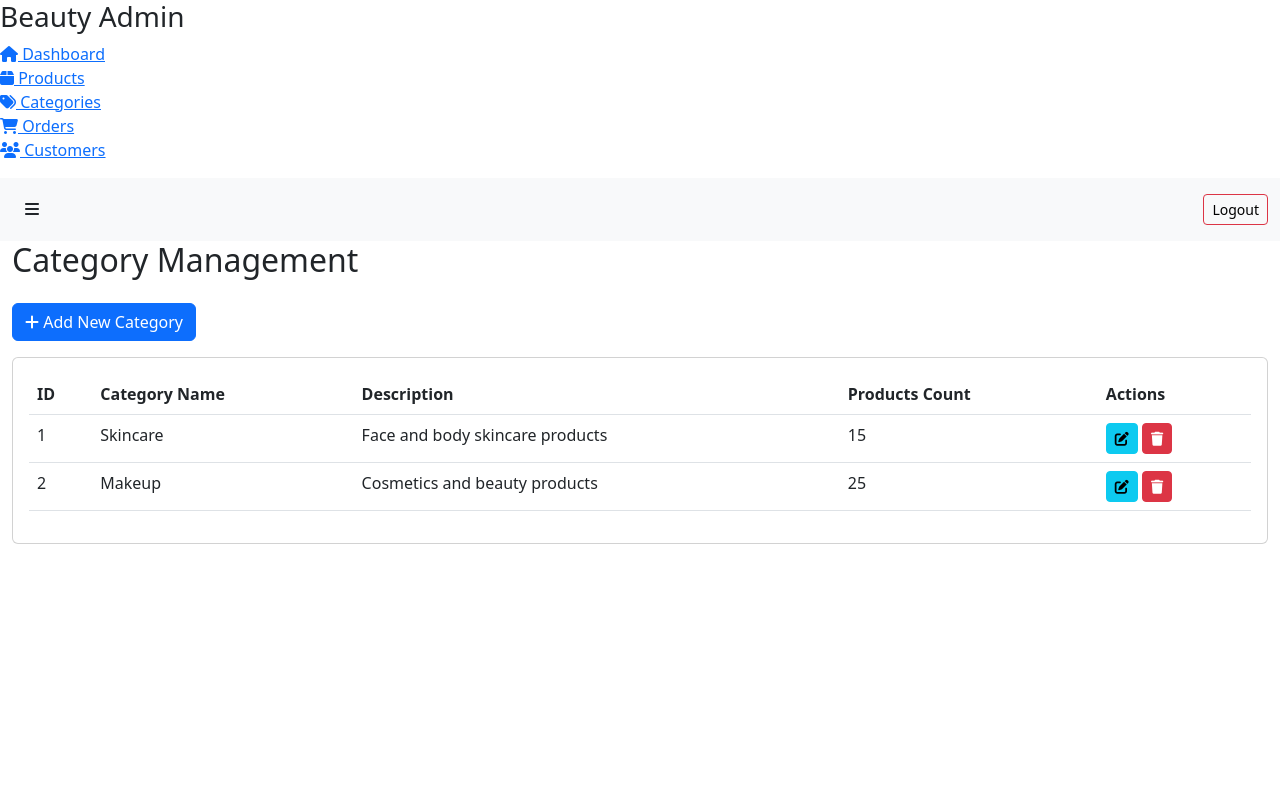
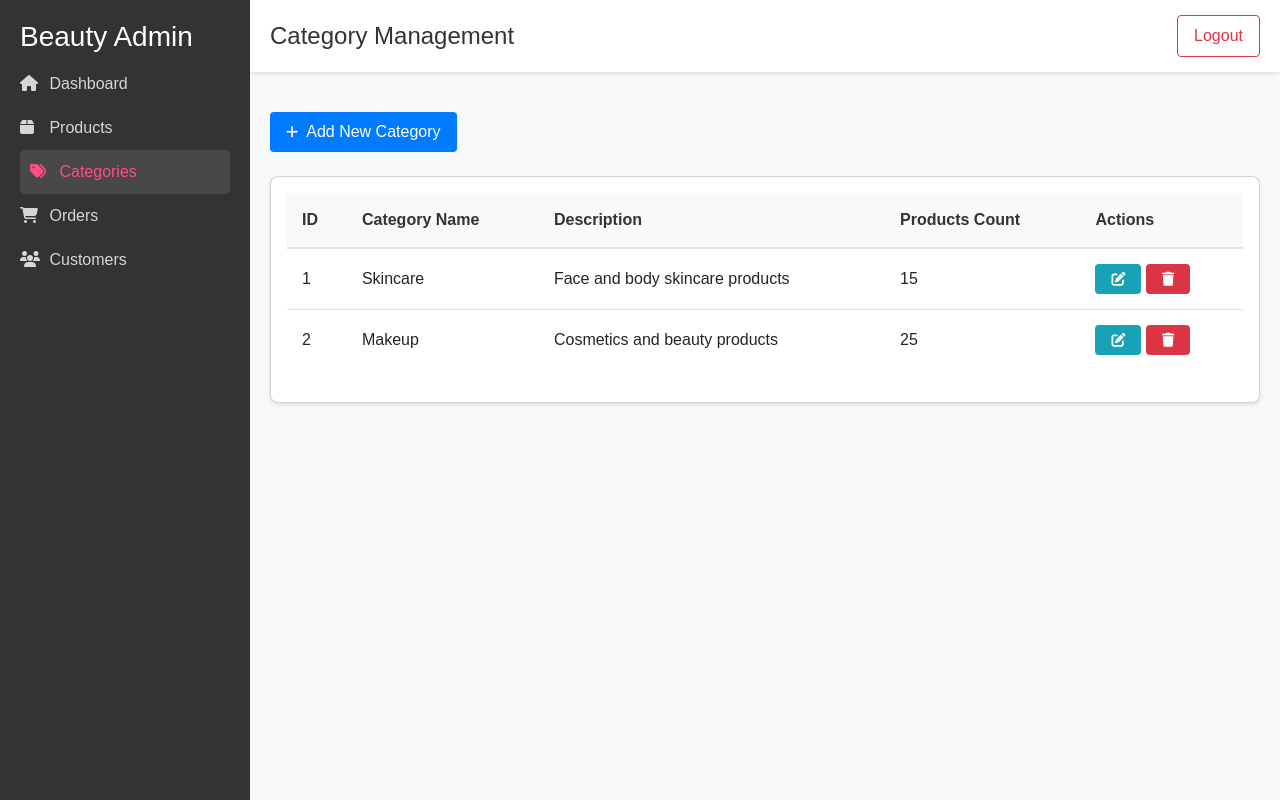
Before and after one commit to dimuthadithya/BeautyProducts, a PHP site: page /admin/categories.html in a window 1280 px wide. Run offline with PHP 8.4, Linux system fonts and the light colour scheme.

Commit message:
Refactor categories page: update title, restructure sidebar, enhance modal functionality, and improve CSS styles for better layout and responsiveness

```diff
--- a/admin/categories.html
+++ b/admin/categories.html
@@ -3,7 +3,7 @@
   <head>
     <meta charset="UTF-8" />
     <meta name="viewport" content="width=device-width, initial-scale=1.0" />
-    <title>Admin - Category Management</title>
+    <title>Beauty Admin - Categories</title>
     <!-- Bootstrap CSS -->
     <link
       href="https://cdn.jsdelivr.net/npm/bootstrap@5.3.0/dist/css/bootstrap.min.css"
@@ -15,62 +15,49 @@
       href="https://cdnjs.cloudflare.com/ajax/libs/font-awesome/6.4.0/css/all.min.css"
     />
     <!-- Custom CSS -->
+    <link rel="stylesheet" href="css/categories.css" />
     <link rel="stylesheet" href="css/sidebar.css" />
-    <link rel="stylesheet" href="css/categories.css" />
   </head>
   <body>
     <div class="wrapper">
       <!-- Sidebar -->
-      <nav id="sidebar">
+      <div class="sidebar">
         <div class="sidebar-header">
           <h3>Beauty Admin</h3>
         </div>
+        <nav>
+          <a href="dashboard.html" class="nav-link">
+            <i class="fas fa-home"></i> Dashboard
+          </a>
+          <a href="products.html" class="nav-link">
+            <i class="fas fa-box"></i> Products
+          </a>
+          <a href="categories.html" class="nav-link active">
+            <i class="fas fa-tags"></i> Categories
+          </a>
+          <a href="orders.html" class="nav-link">
+            <i class="fas fa-shopping-cart"></i> Orders
+          </a>
+          <a href="customers.html" class="nav-link">
+            <i class="fas fa-users"></i> Customers
+          </a>
+        </nav>
+      </div>
 
-        <ul class="list-unstyled components">
-          <li>
-            <a href="dashboard.html"><i class="fas fa-home"></i> Dashboard</a>
-          </li>
-          <li>
-            <a href="products.html"><i class="fas fa-box"></i> Products</a>
-          </li>
-          <li class="active">
-            <a href="categories.html"><i class="fas fa-tags"></i> Categories</a>
-          </li>
-          <li>
-            <a href="orders.html"
-              ><i class="fas fa-shopping-cart"></i> Orders</a
-            >
-          </li>
-          <li>
-            <a href="customers.html"><i class="fas fa-users"></i> Customers</a>
-          </li>
-        </ul>
-      </nav>
-
-      <!-- Page Content -->
-      <div id="content">
-        <!-- Navbar -->
-        <nav class="navbar navbar-expand-lg navbar-light bg-light">
-          <div class="container-fluid">
-            <button type="button" id="sidebarCollapse" class="btn">
+      <!-- Main Content -->
+      <div class="main-content">
+        <!-- Header -->
+        <div class="content-header">
+          <button class="menu-toggle" id="sidebarToggle">
             <i class="fas fa-bars"></i>
           </button>
-            <span class="navbar-text ms-auto">
-              <a href="#" class="btn btn-outline-danger btn-sm">Logout</a>
-            </span>
+          <h2>Category Management</h2>
+          <a href="login.html" class="btn btn-outline-danger">Logout</a>
         </div>
-        </nav>
-
-        <!-- Main Content -->
-        <div class="container-fluid">
-          <h2 class="mb-4">Category Management</h2>
-
+        <!-- Content Area -->
+        <div class="content">
           <!-- Add Category Button -->
-          <button
-            class="btn btn-primary mb-3"
-            data-bs-toggle="modal"
-            data-bs-target="#addCategoryModal"
-          >
+          <button class="btn btn-primary mb-4" id="addCategoryBtn">
             <i class="fas fa-plus"></i> Add New Category
           </button>
 
@@ -78,7 +65,7 @@
           <div class="card">
             <div class="card-body">
               <div class="table-responsive">
-                <table class="table table-hover">
+                <table class="table">
                   <thead>
                     <tr>
                       <th>ID</th>
@@ -95,10 +82,10 @@
                       <td>Face and body skincare products</td>
                       <td>15</td>
                       <td>
-                        <button class="btn btn-sm btn-info">
+                        <button class="btn btn-info btn-sm">
                           <i class="fas fa-edit"></i>
                         </button>
-                        <button class="btn btn-sm btn-danger">
+                        <button class="btn btn-danger btn-sm">
                           <i class="fas fa-trash"></i>
                         </button>
                       </td>
@@ -109,10 +96,10 @@
                       <td>Cosmetics and beauty products</td>
                       <td>25</td>
                       <td>
-                        <button class="btn btn-sm btn-info">
+                        <button class="btn btn-info btn-sm">
                           <i class="fas fa-edit"></i>
                         </button>
-                        <button class="btn btn-sm btn-danger">
+                        <button class="btn btn-danger btn-sm">
                           <i class="fas fa-trash"></i>
                         </button>
                       </td>
@@ -126,54 +113,137 @@
       </div>
     </div>
 
-    <!-- Add Category Modal -->
-    <div class="modal fade" id="addCategoryModal" tabindex="-1">
-      <div class="modal-dialog">
+    <!-- Add/Edit Category Modal -->
+    <div class="modal" id="categoryModal">
       <div class="modal-content">
         <div class="modal-header">
-            <h5 class="modal-title">Add New Category</h5>
-            <button
-              type="button"
-              class="btn-close"
-              data-bs-dismiss="modal"
-            ></button>
+          <h3>Add New Category</h3>
+          <button class="close-modal" aria-label="Close">×</button>
         </div>
         <div class="modal-body">
-            <form>
-              <div class="mb-3">
-                <label class="form-label">Category Name</label>
-                <input type="text" class="form-control" required />
+          <form id="categoryForm">
+            <div class="form-group">
+              <label for="categoryName">Category Name</label>
+              <input type="text" id="categoryName" required />
             </div>
-              <div class="mb-3">
-                <label class="form-label">Description</label>
-                <textarea class="form-control" rows="3"></textarea>
+            <div class="form-group">
+              <label for="categoryDescription">Description</label>
+              <textarea id="categoryDescription" rows="3"></textarea>
+            </div>
+            <div class="modal-footer">
+              <button type="button" class="btn-cancel">Cancel</button>
+              <button type="submit" class="btn-save">Save Category</button>
             </div>
           </form>
-          </div>
-          <div class="modal-footer">
-            <button
-              type="button"
-              class="btn btn-secondary"
-              data-bs-dismiss="modal"
-            >
-              Close
-            </button>
-            <button type="button" class="btn btn-primary">Save Category</button>
-          </div>
         </div>
       </div>
     </div>
 
-    <!-- Bootstrap JS and dependencies -->
+    <!-- Scripts -->
+    <!-- Bootstrap Bundle with Popper -->
     <script src="https://cdn.jsdelivr.net/npm/bootstrap@5.3.0/dist/js/bootstrap.bundle.min.js"></script>
-    <!-- jQuery -->
-    <script src="https://code.jquery.com/jquery-3.6.0.min.js"></script>
+
     <script>
-      $(document).ready(function () {
-        $('#sidebarCollapse').on('click', function () {
-          $('#sidebar').toggleClass('active');
+      // Sidebar Toggle
+      const sidebar = document.querySelector('.sidebar');
+      const sidebarToggle = document.getElementById('sidebarToggle');
+
+      sidebarToggle.addEventListener('click', () => {
+        sidebar.classList.toggle('show');
       });
+
+      // Modal Handling
+      const modal = document.getElementById('categoryModal');
+      const addBtn = document.getElementById('addCategoryBtn');
+      const closeBtn = document.querySelector('.close-modal');
+      const cancelBtn = document.querySelector('.btn-cancel');
+      const categoryForm = document.getElementById('categoryForm');
+
+      addBtn.onclick = function () {
+        modal.style.display = 'block';
+        document.querySelector('.modal-header h3').textContent =
+          'Add New Category';
+        categoryForm.reset();
+      };
+
+      closeBtn.onclick = function () {
+        modal.style.display = 'none';
+      };
+
+      cancelBtn.onclick = function () {
+        modal.style.display = 'none';
+      };
+
+      // Close modal when clicking outside
+      window.onclick = function (event) {
+        if (event.target == modal) {
+          modal.style.display = 'none';
+        }
+      };
+
+      // Form submission handler
+      categoryForm.onsubmit = function (e) {
+        e.preventDefault();
+        const name = document.getElementById('categoryName').value;
+        const description = document.getElementById(
+          'categoryDescription'
+        ).value;
+
+        // Here you would typically send this data to your backend
+        console.log('Saving category:', { name, description });
+
+        // Show success message
+        showAlert('Category saved successfully!', 'success');
+
+        // Close the modal
+        modal.style.display = 'none';
+        categoryForm.reset();
+      };
+
+      // Edit buttons functionality
+      document.querySelectorAll('.btn-info').forEach((button) => {
+        button.onclick = function () {
+          const row = this.closest('tr');
+          const name = row.children[1].textContent;
+          const description = row.children[2].textContent;
+
+          document.getElementById('categoryName').value = name;
+          document.getElementById('categoryDescription').value = description;
+          document.querySelector('.modal-header h3').textContent =
+            'Edit Category';
+          modal.style.display = 'block';
+        };
       });
+
+      // Delete buttons functionality
+      document.querySelectorAll('.btn-danger').forEach((button) => {
+        button.onclick = function () {
+          if (confirm('Are you sure you want to delete this category?')) {
+            const row = this.closest('tr');
+            // Here you would typically send delete request to your backend
+            // For now, we'll just remove the row from the table
+            row.remove();
+            showAlert('Category deleted successfully!', 'success');
+          }
+        };
+      });
+
+      // Alert function
+      function showAlert(message, type) {
+        const alertDiv = document.createElement('div');
+        alertDiv.className = `alert alert-${type} alert-dismissible fade show position-fixed top-0 end-0 m-3`;
+        alertDiv.setAttribute('role', 'alert');
+        alertDiv.innerHTML = `
+          ${message}
+          <button type="button" class="btn-close" data-bs-dismiss="alert" aria-label="Close"></button>
+        `;
+        document.body.appendChild(alertDiv);
+
+        // Remove the alert after 3 seconds
+        setTimeout(() => {
+          alertDiv.remove();
+        }, 3000);
+      }
     </script>
   </body>
 </html>
--- a/admin/css/categories.css
+++ b/admin/css/categories.css
@@ -1,86 +1,271 @@
-/* Categories Page Specific Styles */
-.category-card {
-    background: #fff;
-    border-radius: 10px;
-    box-shadow: 0 0 10px rgba(0,0,0,0.1);
-    margin-bottom: 20px;
-    transition: transform 0.3s ease;
+/* Base styles */
+* {
+    margin: 0;
+    padding: 0;
+    box-sizing: border-box;
 }
 
-.category-card:hover {
-    transform: translateY(-5px);
+body {
+    font-family: Arial, sans-serif;
+    background-color: #f4f6f9;
+    min-height: 100vh;
 }
 
-.category-image {
-    width: 100%;
-    height: 150px;
-    object-fit: cover;
-    border-radius: 10px 10px 0 0;
+/* Layout */
+.wrapper {
+    display: flex;
+    min-height: 100vh;
 }
 
-.category-content {
+.main-content {
+    flex: 1;
+    background: #f8f9fa;
+    margin-left: 250px;
+    padding: 20px;
+    transition: margin-left 0.3s ease;
+}
+
+/* Header Styles */
+.content-header {
+    background: #fff;
+    padding: 15px 20px;
+    box-shadow: 0 2px 4px rgba(0,0,0,0.1);
+    margin: -20px -20px 20px;
+    display: flex;
+    align-items: center;
+    justify-content: space-between;
+}
+
+.content-header h2 {
+    margin: 0;
+    color: #333;
+    font-size: 24px;
+}
+
+.menu-toggle {
+    background: none;
+    border: none;
+    color: #333;
+    font-size: 20px;
+    cursor: pointer;
+    padding: 5px;
+    display: none;
+}
+
+@media (max-width: 768px) {
+    .menu-toggle {
+        display: block;
+    }
+    .main-content {
+        margin-left: 0;
+    }
+}
+
+/* Content Area */
+.content {
+    padding: 20px 0;
+}
+
+/* Table Styles */
+.card {
+    background: #fff;
+    border-radius: 8px;
+    box-shadow: 0 2px 4px rgba(0,0,0,0.1);
+    margin-bottom: 20px;
+}
+
+.table thead th {
+    background: #f8f9fa;
+    border-bottom: 2px solid #dee2e6;
+    color: #333;
+    font-weight: 600;
+    padding: 15px;
+}
+
+.table tbody td {
+    padding: 15px;
+    vertical-align: middle;
+    border-bottom: 1px solid #dee2e6;
+}
+
+.table tbody tr:last-child td {
+    border-bottom: none;
+}
+
+/* Button Styles */
+.btn {
+    padding: 8px 16px;
+    border-radius: 4px;
+    cursor: pointer;
+    display: inline-flex;
+    align-items: center;
+    gap: 8px;
+    transition: all 0.3s ease;
+}
+
+.btn i {
+    font-size: 14px;
+}
+
+.btn-primary {
+    background: #007bff;
+    border: none;
+    color: white;
+}
+
+.btn-primary:hover {
+    background: #0056b3;
+}
+
+.btn-info {
+    background: #17a2b8;
+    border: none;
+    color: white;
+}
+
+.btn-info:hover {
+    background: #138496;
+}
+
+.btn-danger {
+    background: #dc3545;
+    border: none;
+    color: white;
+}
+
+.btn-danger:hover {
+    background: #c82333;
+}
+
+/* Modal Styles */
+.modal {
+    display: none;
+    position: fixed;
+    top: 0;
+    left: 0;
+    width: 100%;
+    height: 100%;
+    background: rgba(0,0,0,0.5);
+    z-index: 1050;
     padding: 20px;
 }
 
-.category-title {
-    font-size: 1.2rem;
-    font-weight: 600;
-    margin-bottom: 10px;
-    color: #333;
+.modal-content {
+    background: white;
+    border-radius: 8px;
+    max-width: 500px;
+    margin: 50px auto;
+    position: relative;
+    animation: modalOpen 0.3s ease-out;
 }
 
-.category-stats {
+@keyframes modalOpen {
+    from {
+        transform: translateY(-100px);
+        opacity: 0;
+    }
+    to {
+        transform: translateY(0);
+        opacity: 1;
+    }
+}
+
+.modal-header {
+    padding: 20px;
+    border-bottom: 1px solid #dee2e6;
     display: flex;
     justify-content: space-between;
-    margin-bottom: 15px;
+    align-items: center;
 }
 
-.stat-item {
-    text-align: center;
+.modal-header h3 {
+    margin: 0;
+    color: #333;
+    font-size: 20px;
 }
 
-.stat-value {
-    font-weight: 600;
-    color: #ff4f81;
+.close-modal {
+    background: none;
+    border: none;
+    font-size: 24px;
+    cursor: pointer;
+    color: #666;
 }
 
-.stat-label {
-    font-size: 0.875rem;
-    color: #6c757d;
+.modal-body {
+    padding: 20px;
 }
 
-.category-actions {
+.form-group {
+    margin-bottom: 20px;
+}
+
+.form-group label {
+    display: block;
+    margin-bottom: 8px;
+    color: #333;
+    font-weight: 500;
+}
+
+.form-group input,
+.form-group textarea {
+    width: 100%;
+    padding: 8px 12px;
+    border: 1px solid #dee2e6;
+    border-radius: 4px;
+    font-size: 14px;
+}
+
+.form-group textarea {
+    resize: vertical;
+    min-height: 100px;
+}
+
+.modal-footer {
+    padding: 20px;
+    border-top: 1px solid #dee2e6;
     display: flex;
+    justify-content: flex-end;
     gap: 10px;
 }
 
-/* Category Form Styles */
-.image-preview {
-    width: 100%;
-    height: 200px;
-    border-radius: 10px;
-    object-fit: cover;
-    margin-bottom: 15px;
+.btn-cancel {
+    background: #6c757d;
+    color: white;
+    border: none;
+    padding: 8px 16px;
+    border-radius: 4px;
+    cursor: pointer;
 }
 
-.image-upload-container {
-    border: 2px dashed #dee2e6;
-    padding: 20px;
-    text-align: center;
-    border-radius: 5px;
-    margin-bottom: 1rem;
+.btn-save {
+    background: #28a745;
+    color: white;
+    border: none;
+    padding: 8px 16px;
+    border-radius: 4px;
     cursor: pointer;
-    transition: border-color 0.3s ease;
 }
 
-.image-upload-container:hover {
-    border-color: #ff4f81;
+.btn-cancel:hover {
+    background: #5a6268;
 }
 
-.status-active {
-    color: #28a745;
+.btn-save:hover {
+    background: #218838;
 }
 
-.status-inactive {
-    color: #dc3545;
+/* Alert Styles */
+.alert {
+    z-index: 1060;
 }
+
+.alert-success {
+    background: #28a745;
+    color: white;
+}
+
+.alert-danger {
+    background: #dc3545;
+    color: white;
+}
```
Lines whose indentation alone changed are shown as unchanged.
